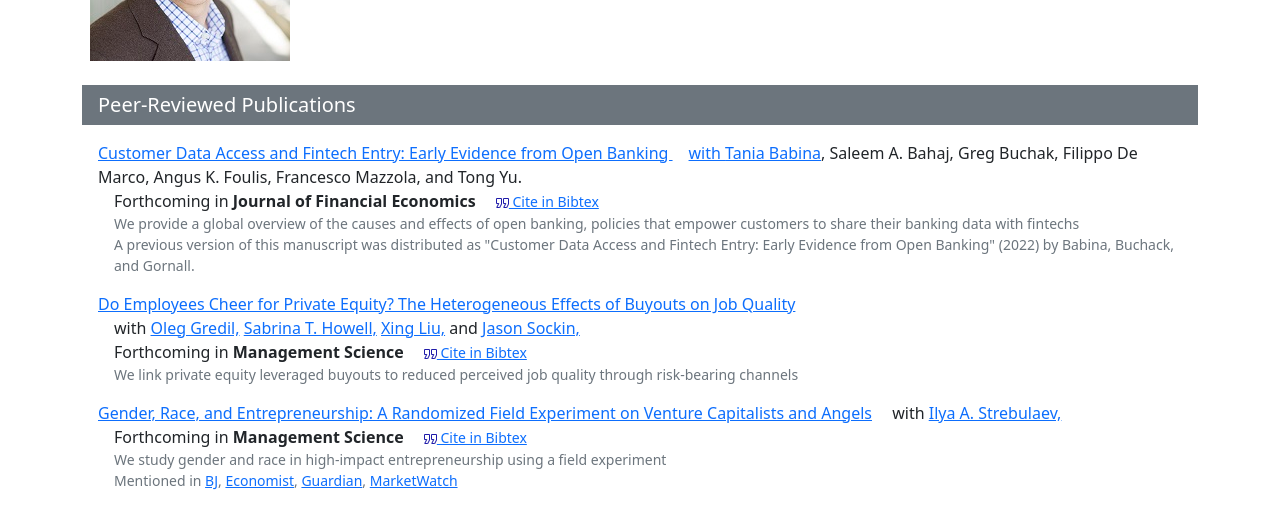
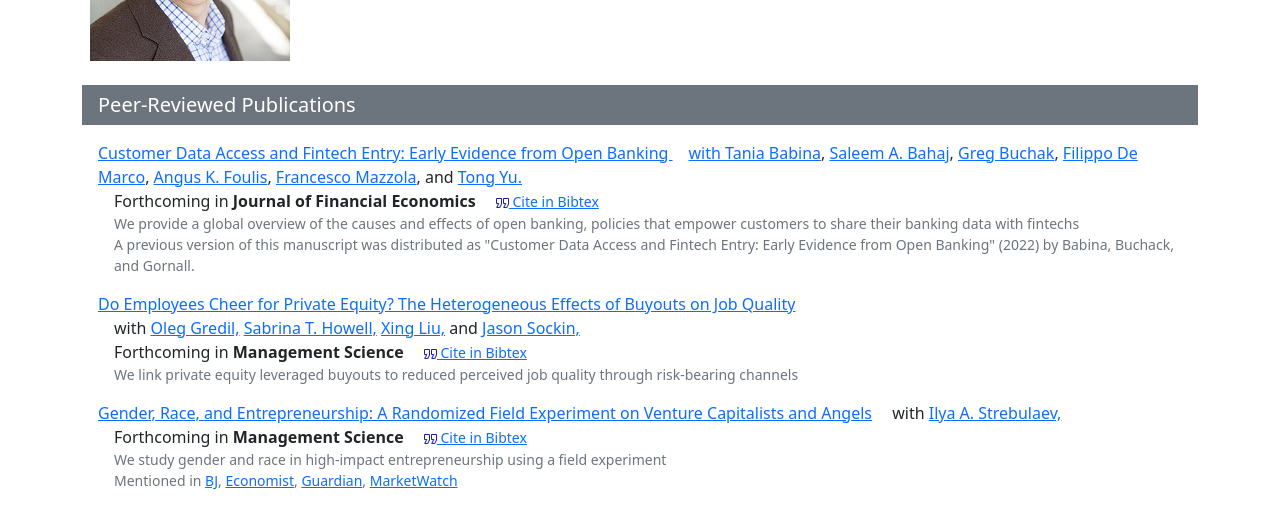
Before and after one commit to wgornall/website, a plain HTML site: page index.html in a window 1280 px wide. Shown: the part 253-758 px from the top of the page. Drawn offline with nearby package versions, Linux system fonts and the light colour scheme.

Commit message:
Update index.html

```diff
--- a/index.html
+++ b/index.html
@@ -142,13 +142,13 @@
         Customer Data Access and Fintech Entry: Early Evidence from Open Banking
     <span class="text-nowrap-sm ms-sm-2 ms-md-2 ms-lg-3">
       with
-      <meta a href="https://www.taniababina.com/">Tania Babina</a>,
-      <meta a href="https://sites.google.com/site/saleembahaj/home">Saleem A. Bahaj</a>,
-      <meta a href="https://sites.google.com/view/greg-buchak/">Greg Buchak</a>,
-      <meta a href="https://sites.google.com/view/flippodemarco">Filippo De Marco</a>,
-      <meta a href="https://www.bankofengland.co.uk/research/researchers/angus-foulis">Angus K. Foulis</a>,
-      <meta a href="https://www.francescomazzola.org/">Francesco Mazzola</a>, and
-      <meta a href="https://profiles.imperial.ac.uk/t.yu18">Tong Yu.</a>
+      <a href="https://www.taniababina.com/">Tania Babina</a>,
+      <a href="https://sites.google.com/site/saleembahaj/home">Saleem A. Bahaj</a>,
+      <a href="https://sites.google.com/view/greg-buchak/">Greg Buchak</a>,
+      <a href="https://sites.google.com/view/flippodemarco">Filippo De Marco</a>,
+      <a href="https://www.bankofengland.co.uk/research/researchers/angus-foulis">Angus K. Foulis</a>,
+      <a href="https://www.francescomazzola.org/">Francesco Mazzola</a>, and
+      <a href="https://profiles.imperial.ac.uk/t.yu18">Tong Yu.</a>
     </span>
     <span class="d-sm-block m-0 ms-sm-2 ms-md-2 ms-lg-3">
       Forthcoming in <b>Journal of Financial Economics</b>
```
